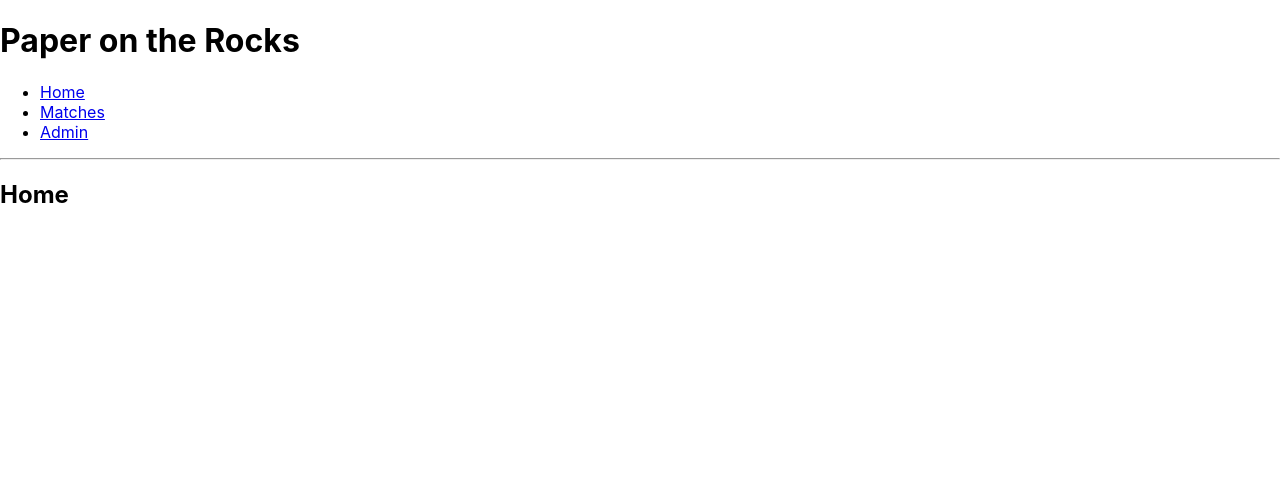
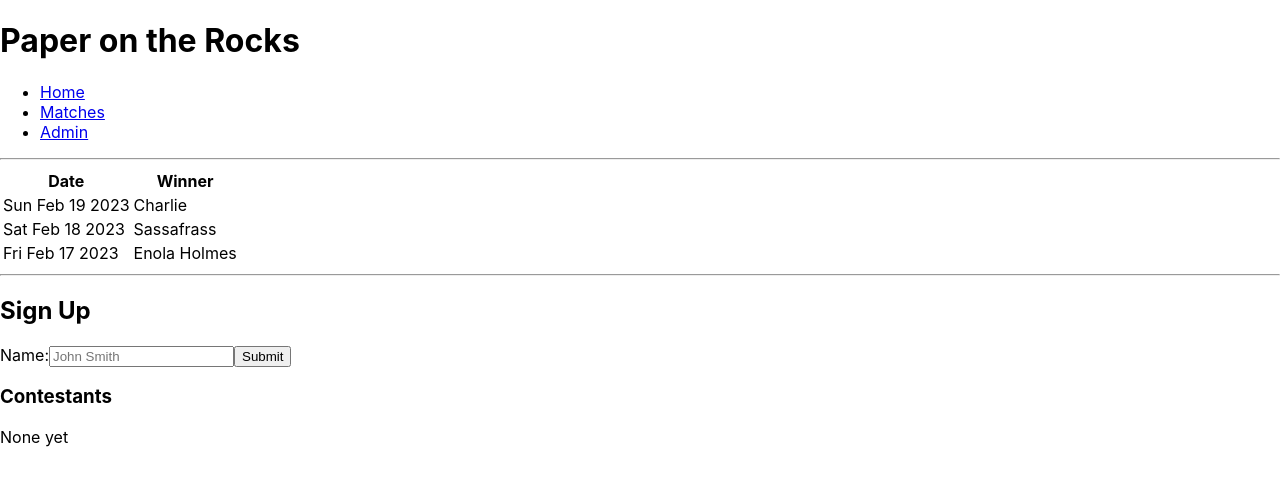
Before and after one commit to singingwolfboy/tournament-app, a React (Create React App) app: page / in a window 1280 px wide. Shown: the top 484 px of the page. Built offline with nearby package versions, Linux system fonts and the light colour scheme; the HTML template or start-up script is replaced by a standard one.

Commit message:
contestant signup

```diff
--- a/package.json
+++ b/package.json
@@ -12,6 +12,7 @@
     "@types/react-dom": "^18.0.11",
     "react": "^18.2.0",
     "react-dom": "^18.2.0",
+    "react-hook-form": "^7.43.1",
     "react-router-dom": "^6.8.1",
     "react-scripts": "^5.0.1",
     "typescript": "^4.9.5"
--- a/src/Home.tsx
+++ b/src/Home.tsx
@@ -1,9 +1,18 @@
 import * as React from "react";
+import Register from "./Register";
+import RecentWinners from "./RecentWinners";
 
 export default function Home() {
+  const matchResults: [Date, string][] = [
+    [new Date("2023-02-19"), "Charlie"],
+    [new Date("2023-02-18"), "Sassafrass"],
+    [new Date("2023-02-17"), "Enola Holmes"],
+  ];
   return (
     <div>
-      <h2>Home</h2>
+      <RecentWinners matchResults={matchResults} />
+      <hr />
+      <Register />
     </div>
   );
 }
--- /dev/null
+++ b/src/RecentWinners.tsx
@@ -0,0 +1,29 @@
+import * as React from "react";
+
+interface Props {
+  matchResults: [Date, string][];
+}
+
+const RecentWinners: React.FC<Props> = ({ matchResults }) => {
+  if (!matchResults) {
+    return <p>No data</p>;
+  }
+  return (
+    <table>
+      <thead>
+        <tr>
+          <th>Date</th>
+          <th>Winner</th>
+        </tr>
+      </thead>
+      {matchResults.map(([date, name], i) => (
+        <tr key={i}>
+          <td>{date.toDateString()}</td>
+          <td>{name}</td>
+        </tr>
+      ))}
+    </table>
+  );
+};
+
+export default RecentWinners;
--- /dev/null
+++ b/src/Register.tsx
@@ -0,0 +1,26 @@
+import * as React from "react";
+import SignUpForm from "./SignUpForm";
+
+export default function Register() {
+  const [contestants, setContestants] = React.useState<string[]>([]);
+  const addContestant = (name: string) => {
+    setContestants([name, ...contestants]);
+  };
+
+  return (
+    <div>
+      <h2>Sign Up</h2>
+      <SignUpForm addContestant={addContestant} contestants={contestants} />
+      <h3>Contestants</h3>
+      {contestants.length === 0 ? (
+        <p>None yet</p>
+      ) : (
+        <ul>
+          {contestants.map((name, i) => (
+            <li key={i}>{name}</li>
+          ))}
+        </ul>
+      )}
+    </div>
+  );
+}
--- /dev/null
+++ b/src/SignUpForm.tsx
@@ -0,0 +1,47 @@
+import * as React from "react";
+import { useForm } from "react-hook-form";
+
+type FormData = {
+  name: string;
+};
+
+interface Props {
+  addContestant: (name: string) => void;
+  contestants?: string[];
+}
+
+const SignUpForm: React.FC<Props> = ({ addContestant, contestants = [] }) => {
+  const {
+    register,
+    handleSubmit,
+    formState: { errors },
+  } = useForm<FormData>();
+
+  const onSubmit = handleSubmit((data, event) => {
+    event?.target.reset();
+    addContestant(data.name);
+  });
+
+  return (
+    <form onSubmit={onSubmit}>
+      <div>
+        <label>
+          Name:
+          <input
+            type="text"
+            placeholder="John Smith"
+            {...register("name", {
+              required: true,
+              validate: { newContestant: (v) => !contestants.includes(v) },
+            })}
+          />
+        </label>
+        <button type="submit">Submit</button>
+      </div>
+      {errors.name?.type === "required" && <p role="alert">Name is required</p>}
+      {errors.name?.type === "newContestant" && <p role="alert">Pick a different name</p>}
+    </form>
+  );
+};
+
+export default SignUpForm;
```
Also changed, not shown: 1 other file (tests, documents, lock files or other folders).
